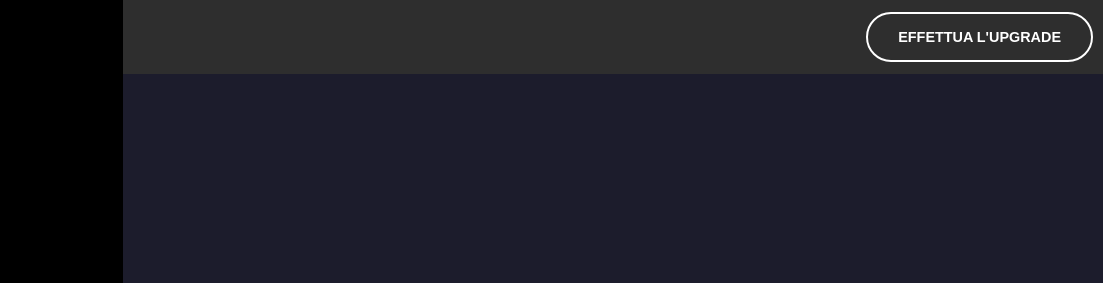
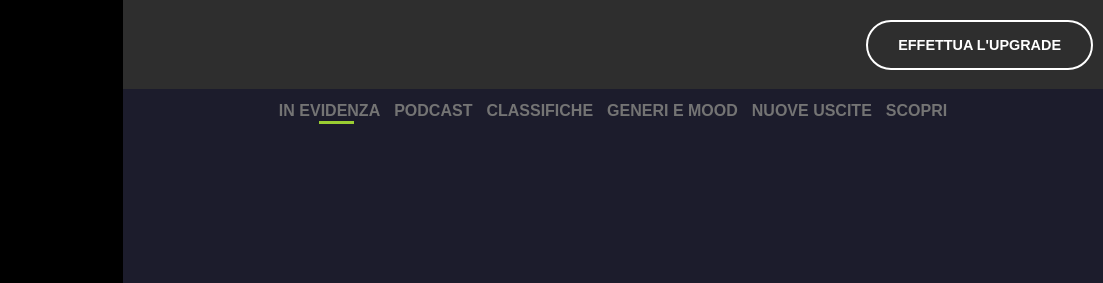
Before and after one commit to antonioferrigno28/html-css-spotifyweb, a plain HTML site: page index.html in a window 1280 px wide. Shown: the top 283 px of the page, 177-1280 px from the left. Drawn offline with Linux system fonts and the light colour scheme.

Commit message:
Added main links navbar

```diff
--- a/css/style.css
+++ b/css/style.css
@@ -16,6 +16,10 @@ body {
 }
 
 /* misc */
+
+li {
+  list-style-type: none;
+}
 
 a:hover {
   color: #ffffff;
@@ -41,6 +45,12 @@ a:hover {
   cursor: pointer;
 }
 
+.classic-btn:hover {
+  padding: 20px 35px;
+  font-size: 1.1rem;
+  border-radius: 35px;
+}
+
 .btn-playlist {
   background-color: rgb(150, 150, 150);
 
@@ -59,7 +69,7 @@ a:hover {
 
 .sidebar {
   background-color: black;
-  width: 100px;
+  width: 60px;
   height: 100%;
 
   overflow-y: auto;
@@ -113,7 +123,6 @@ a:hover {
 }
 
 .sidebar-nav-list li {
-  list-style: none;
   padding: 10px 0;
 }
 
@@ -176,7 +185,7 @@ a {
 .main-section {
   display: flex;
   flex-direction: column;
-  width: calc(100% - 100px);
+  width: calc(100% - 60px);
 }
 
 .main-section-header {
@@ -184,7 +193,7 @@ a {
   justify-content: flex-end;
   align-items: center;
   background-color: #2e2e2e;
-  height: 80px;
+  height: 100px;
   width: 100%;
   padding: 10px;
 }
@@ -193,6 +202,44 @@ a {
   display: flex;
   background-color: #1c1c2c;
   flex: 1 1 100%;
+  justify-content: center;
+}
+
+/* main-navbar */
+
+.main-navbar {
+  position: relative;
+  text-align: center;
+}
+
+.main-navbar a {
+  position: relative;
+  font-size: 1rem;
+}
+
+a.main-navbar-main-link::after {
+  content: "";
+  display: block;
+  width: 35px;
+  height: 3px;
+  background-color: #9acd32;
+  position: absolute;
+  bottom: -5px;
+  left: 40px;
+}
+
+.main-navbar ul {
+  display: flex;
+  flex-wrap: wrap;
+  list-style: none;
+
+  justify-content: center;
+}
+
+.main-content .main-navbar li {
+  display: inline-block;
+  padding: 7px;
+  line-height: 30px;
 }
 
 .footer {
--- a/index.html
+++ b/index.html
@@ -90,6 +90,7 @@
           </div>
           <div class="sidebar-playlist d-inline-block-xs">
             <h1>PLAYLIST</h1>
+            <div class="sidebar-nav-overflow">
               <nav class="sidebar-nav">
                 <ul class="sidebar-nav-list">
                   <li class="sidebar-nav-list-item">
@@ -153,33 +154,9 @@
                       >Nome playlist</a
                     >
                   </li>
-                <li class="sidebar-nav-list-item">
-                  <a class="sidebar-nav-list-item-link" href="#"
-                    >Nome playlist</a
-                  >
-                </li>
-                <li class="sidebar-nav-list-item">
-                  <a class="sidebar-nav-list-item-link" href="#"
-                    >Nome playlist</a
-                  >
-                </li>
-                <li class="sidebar-nav-list-item">
-                  <a class="sidebar-nav-list-item-link" href="#"
-                    >Nome playlist</a
-                  >
-                </li>
-                <li class="sidebar-nav-list-item">
-                  <a class="sidebar-nav-list-item-link" href="#"
-                    >Nome playlist</a
-                  >
-                </li>
-                <li class="sidebar-nav-list-item">
-                  <a class="sidebar-nav-list-item-link" href="#"
-                    >Nome playlist</a
-                  >
-                </li>
                 </ul>
               </nav>
+            </div>
           </div>
         </div>
 
@@ -226,7 +203,18 @@
           <button class="classic-btn">EFFETTUA L'UPGRADE</button>
         </div>
 
-        <div class="main-content"></div>
+        <div class="main-content">
+          <nav class="main-navbar">
+            <ul>
+              <li><a class="main-navbar-main-link" href="#">IN EVIDENZA</a></li>
+              <li><a href="#">PODCAST</a></li>
+              <li><a href="#">CLASSIFICHE</a></li>
+              <li><a href="#">GENERI E MOOD</a></li>
+              <li><a href="#">NUOVE USCITE</a></li>
+              <li><a href="#">SCOPRI</a></li>
+            </ul>
+          </nav>
+        </div>
       </div>
     </div>
 
```
Lines whose indentation alone changed are shown as unchanged.
